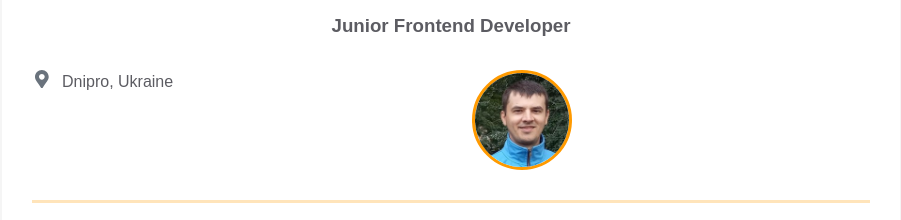
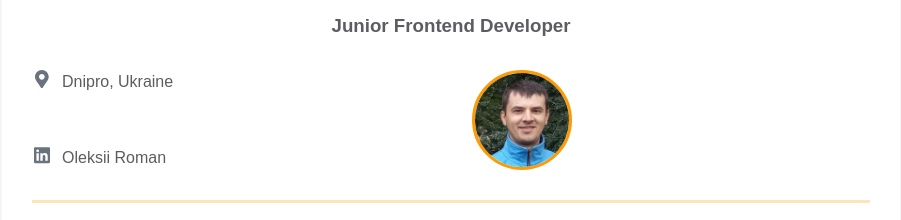
Before and after one commit to zweroboy1/homepage, a plain HTML site: page index.html in a window 1280 px wide. Shown: the part 132-352 px from the top of the page, without its empty margins (189-1090 px from the left). Drawn offline with Linux system fonts and the light colour scheme.

Commit message:
feat: add linkedin

```diff
--- a/index.html
+++ b/index.html
@@ -27,7 +27,19 @@
                   </svg>
                 </div>
                 <span>Dnipro, Ukraine</span>
-              </a></div>
+              </a>
+
+              <a href="https://www.linkedin.com/in/alexey-roman-029184222/" rel="author" class="contact-info__item">
+                <div class="contact-info__item-icon-wrapper">
+                  <svg class="contact-info__item-icon" xmlns="http://www.w3.org/2000/svg" viewBox="0 0 448 512">
+                    <path
+                      d="M416 32H31.9C14.3 32 0 46.5 0 64.3v383.4C0 465.5 14.3 480 31.9 480H416c17.6 0 32-14.5 32-32.3V64.3c0-17.8-14.4-32.3-32-32.3zM135.4 416H69V202.2h66.5V416zm-33.2-243c-21.3 0-38.5-17.3-38.5-38.5S80.9 96 102.2 96c21.2 0 38.5 17.3 38.5 38.5 0 21.3-17.2 38.5-38.5 38.5zm282.1 243h-66.4V312c0-24.8-.5-56.7-34.5-56.7-34.6 0-39.9 27-39.9 54.9V416h-66.4V202.2h63.7v29.2h.9c8.9-16.8 30.6-34.5 62.9-34.5 67.2 0 79.7 44.3 79.7 101.9V416z">
+                    </path>
+                  </svg>
+                </div>
+                <span>Oleksii Roman</span>
+              </a>
+            </div>
 
             <div class="contact-info__block contact-info__block--center">
               <img class="contact-info__avatar" src="assets/avatar.jpg" alt="Oleksii Roman`s avatar">
```
